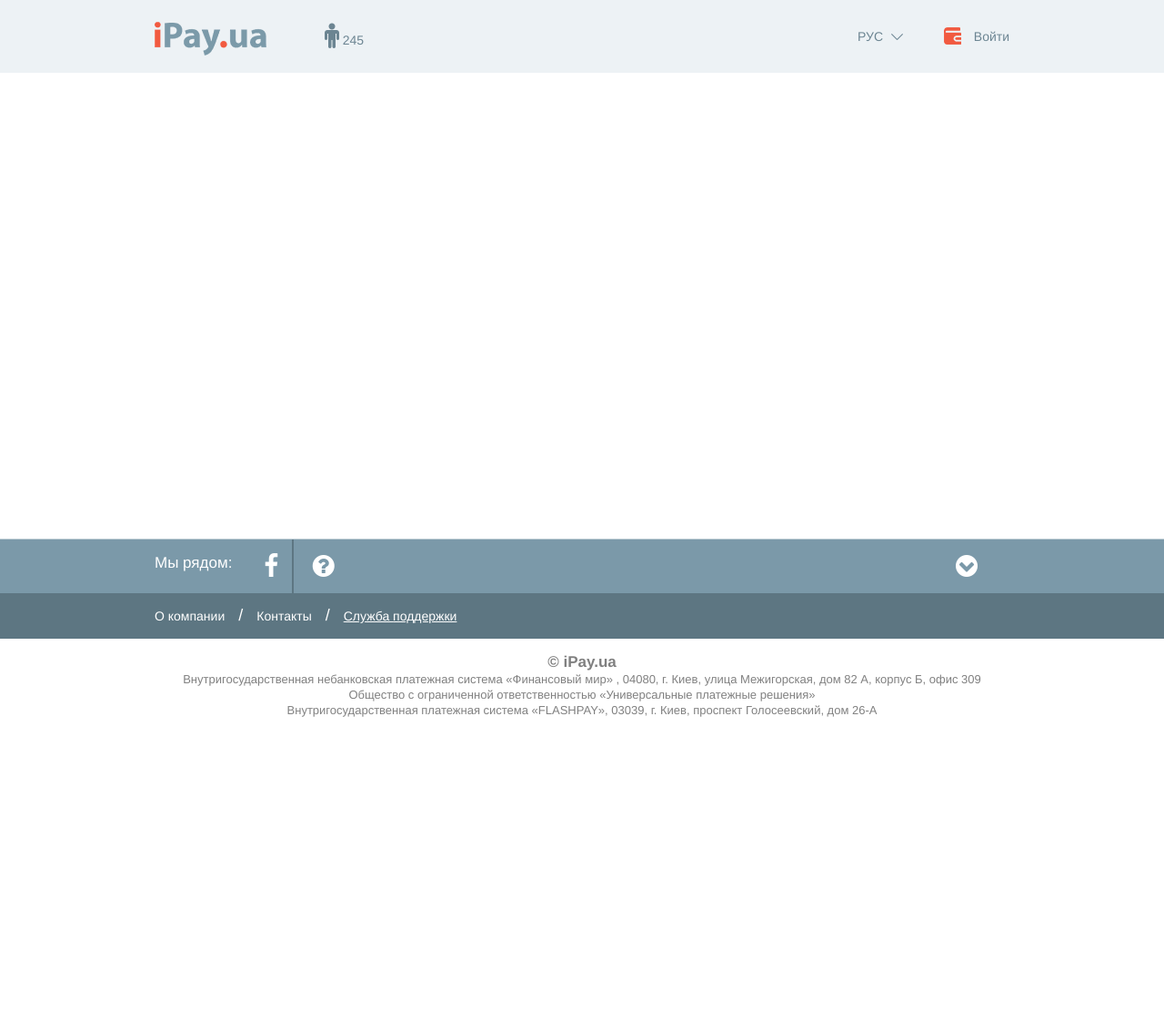
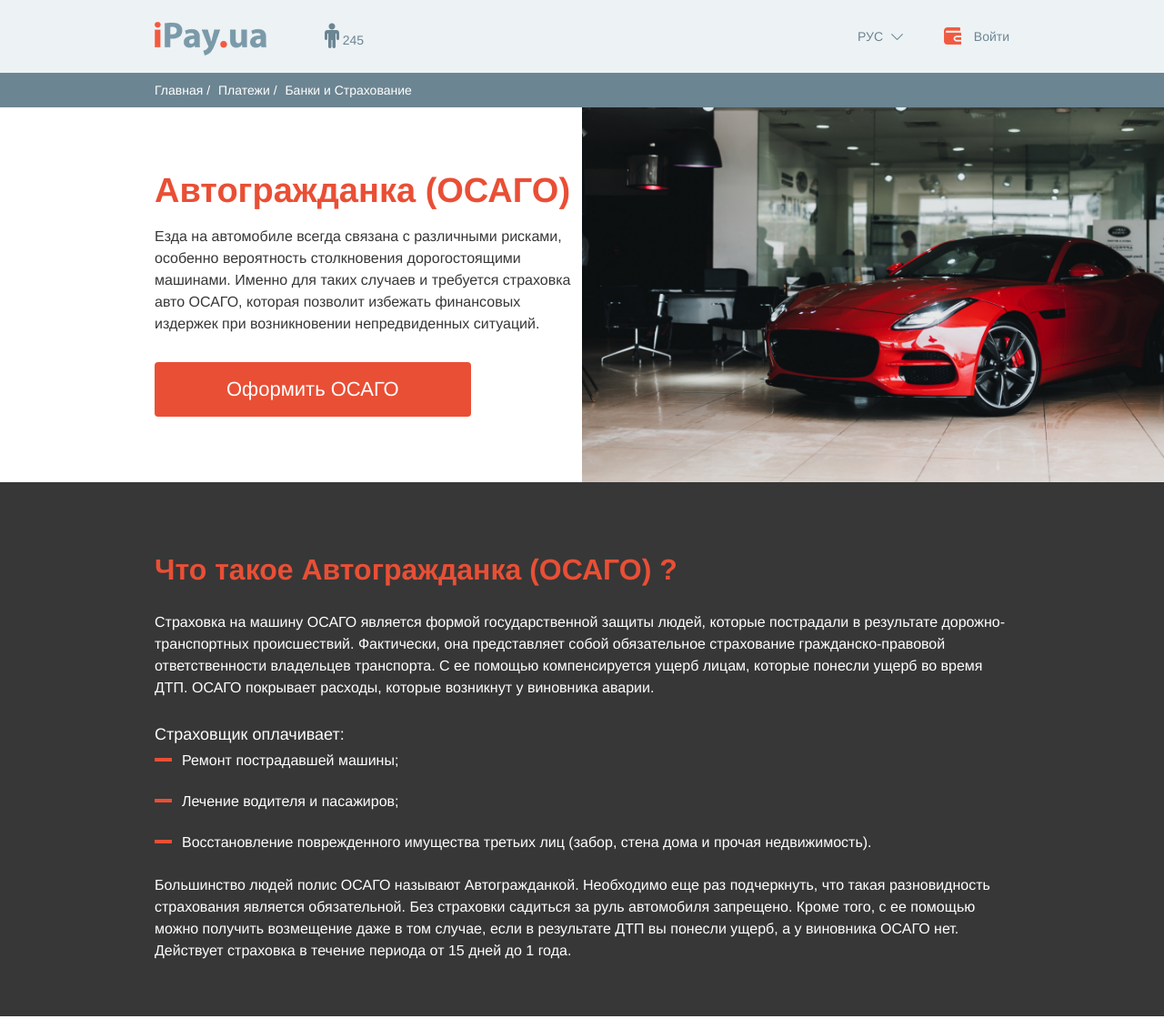
Before and after one commit to svirom/ipay-pages, a plain HTML site: page index.html in a window 1280 px wide. Shown: the top 1120 px of the page at 91% size. Before the commit the page ends 800 px from the top, so only its background shows below. Drawn offline with Linux system fonts and the light colour scheme.

Commit message:
title, about sections

```diff
--- /dev/null
+++ b/css/styles-insurance.css
@@ -0,0 +1,176 @@
+body {
+  color: #373737;
+}
+.insurance-main-section h1 {
+  margin-bottom: 20px;
+  font-size: 38px;
+  line-height: 1;
+  font-weight: 600;
+  color: #E94F35;
+}
+.insurance-main-section h2,
+.insurance-main-section h3,
+.insurance-main-section h4 {
+  color: #353535;
+}
+.insurance-main-section h2 {
+  margin-bottom: 30px;
+  font-size: 32px;
+  line-height: 1;
+  font-weight: 600;
+}
+.insurance-main-section h3 {
+  font-size: 22px;
+  line-height: 1.1;
+}
+.insurance-main-section h4 {
+  font-size: 20px;
+  line-height: 1.1;
+}
+.insurance-main-section h5 {
+  font-size: 18px;
+  line-height: 1;
+}
+.insurance-main-section p {
+  margin-bottom: 30px;
+  font-size: 16px;
+  line-height: 1.5;
+  color: #373737;
+}
+.insurance-main-section .btn-insurance {
+  padding: 16px 78px;
+  font-size: 22px;
+  line-height: 1.18;
+  color: #ffffff;
+  border-radius: 4px;
+  background-color: #E94F35;
+}
+.insurance-main-section .btn-insurance:hover,
+.insurance-main-section .btn-insurance:focus,
+.insurance-main-section .btn-insurance.focus {
+  color: #ffffff;
+  background-color: #B83F2A;
+}
+.insurance-list li {
+  position: relative;
+  margin-bottom: 24px;
+  padding-left: 30px;
+  font-size: 16px;
+}
+.insurance-list li::before {
+  display: block;
+  position: absolute;
+  content: '';
+  width: 19px;
+  height: 4px;
+  left: 0;
+  top: 7px;
+  background-color: #E94F35;
+}
+
+@media screen and (min-width: 1200px) {
+  .insurance-main-section .pr-lg-0 {
+    padding-right: 0!important;
+  }
+}
+@media screen and (max-width: 1199px) {
+  .insurance-main-section h1 {
+    font-size: 30px;
+  }
+  .insurance-main-section h2 {
+    font-size: 24px;
+  }
+  .insurance-main-section .btn-insurance {
+    padding: 10px 35px;
+    font-size: 16px;
+  }
+}
+@media screen and (max-width: 767px) {
+  .insurance-main-section h1 {
+    font-size: 22px;
+  }
+  .insurance-main-section h2 {
+    font-size: 20px;
+  }
+}
+
+/* breadcrumbs */
+.breadcrumbs {
+  padding-top: 10px;
+  padding-bottom: 10px;
+  background-color: #6C8592;
+}
+.breadcrumbs-list li,
+.breadcrumbs-list li a,
+.breadcrumbs-list li span {
+  display: inline-block;
+  font-size: 14px;
+  line-height: 1;
+  color: #ffffff;
+}
+.breadcrumbs-list li::after {
+  padding-right: 5px;
+  content: '/';
+}
+.breadcrumbs-list li:last-child::after {
+  content: '';
+}
+.breadcrumbs-list li a:hover {
+  text-decoration: underline!important;
+}
+
+/* title section */
+.insurance-title {
+  padding: 72px 0;
+  background-position: right center;
+  background-repeat: no-repeat;
+  background-size: 50% auto;
+}
+.insurance-title.osago-title {
+  background-image: url('../img/osago/osago-title-img.jpg');
+}
+.insurance-title p {
+  margin-bottom: 30px;
+}
+@media screen and (max-width: 1366px) {
+  .insurance-title {
+    background-position: right -90px center;
+    background-size: 57% auto;
+  }
+}
+@media screen and (max-width: 1199px) {
+  .insurance-title {
+    padding: 50px 0;
+    background-position: right -35px center;
+    background-size: 48% auto;
+  }
+  .insurance-title.osago-title {
+    background-image: url('../img/osago/osago-title-img-md.jpg');
+  }
+  .insurance-title p {
+    padding-right: 15px;
+  }
+}
+@media screen and (max-width: 767px) {
+  .insurance-title {
+    background-image: none!important;
+  }
+}
+
+/* insurance about section */
+.insurance-about {
+  padding: 60px 0 30px;
+  color: #ffffff;
+  background-color: #373737;
+}
+.insurance-about h2 {
+  color: #E94F35;
+}
+.insurance-about p {
+  color: #ffffff;
+}
+@media screen and (max-width: 1199px) {
+  .insurance-about {
+    padding: 40px 0 20px;
+  }
+}
--- a/index.html
+++ b/index.html
@@ -7,7 +7,8 @@
   <title>MasterPass – безопасная оплата покупок в Интернете - iPay.ua</title>
   <meta name="description" content="Быстрые электронные платежи без ввода данных карт! Покупайте товары и оплачивайте услуги в один клик!">
 
-  <link href="css/styles-masterpass.css" rel="stylesheet">
+  <!-- <link href="css/styles-masterpass.css" rel="stylesheet"> -->
+  <link href="css/styles-insurance.css" rel="stylesheet">
   <link href="css/bootstrap.css" rel="stylesheet">
   <link href="css/style-head-foot.css" rel="stylesheet">
   <link href="css/styles.css" rel="stylesheet">
@@ -81,6 +82,69 @@
       </div>
     </div>
   </header><!-- end main header -->
+
+  <!-- breadcrumbs -->
+  <div class="breadcrumbs">
+    <div class="container">
+      <div class="row">
+        <div class="col-sm-12">
+          <ul class="breadcrumbs-list">
+            <li>
+              <a href="#">Главная</a>
+            </li>
+            <li>
+              <a href="#">Платежи</a>
+            </li>
+            <li>
+              <span>Банки и Страхование</span>
+            </li>
+          </ul>
+        </div>
+      </div>
+    </div>
+  </div>
+
+  <!-- main section -->
+  <main class="insurance-main-section">
+
+    <!-- title section -->
+    <section class="insurance-title osago-title">
+      <div class="container">
+        <div class="row">
+          <div class="col-sm-7 col-lg-6 pr-lg-0">
+            <h1>Автогражданка (ОСАГО)</h1>
+            <p>Езда на автомобиле всегда связана с различными рисками, особенно вероятность столкновения  дорогостоящими машинами. Именно для таких случаев и требуется страховка авто ОСАГО, которая позволит избежать финансовых издержек при возникновении непредвиденных ситуаций.</p>
+            <a href="#" class="btn btn-insurance">Оформить ОСАГО</a>
+          </div>
+        </div>
+      </div>
+    </section><!-- end title section -->
+
+    <!-- about insurance section -->
+    <section class="insurance-about">
+      <div class="container">
+        <div class="row">
+          <div class="col-sm-12">
+            <h2>Что такое Автогражданка (ОСАГО) ?</h2>
+            <p>Страховка на машину ОСАГО является формой государственной защиты людей, которые пострадали в результате дорожно-транспортных происшествий. Фактически, она представляет собой обязательное страхование гражданско-правовой ответственности владельцев транспорта. С ее помощью компенсируется ущерб лицам, которые понесли ущерб во время ДТП. ОСАГО покрывает расходы, которые возникнут у виновника аварии.</p>
+            <h5>Страховщик оплачивает:</h5>
+            <ul class="insurance-list">
+              <li>Ремонт пострадавшей машины;</li>
+              <li>Лечение водителя и пасажиров;</li>
+              <li>Восстановление поврежденного имущества третьих лиц (забор, стена дома и прочая недвижимость).</li>
+            </ul>
+            <p>Большинство людей полис ОСАГО называют Автогражданкой. Необходимо еще раз подчеркнуть, что такая разновидность страхования является обязательной. Без страховки садиться за руль автомобиля запрещено. Кроме того, с ее помощью можно получить возмещение даже в том случае, если в результате ДТП вы понесли ущерб, а у виновника ОСАГО нет. Действует страховка в течение периода от 15 дней до 1 года.</p>
+          </div>
+        </div>
+      </div>
+    </section><!-- end about insurance section -->
+
+    <!-- insurance types section -->
+    <section class="insurance-types">
+
+    </section>
+
+  </main><!-- end main section -->
 
   <!-- main footer -->
   <footer id="i-bottom-foot">
```
Also changed, not shown: img/osago/osago-title-img-md.jpg (added), img/osago/osago-title-img.jpg (added).
